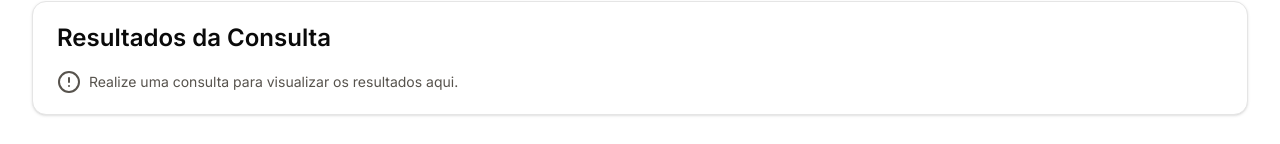
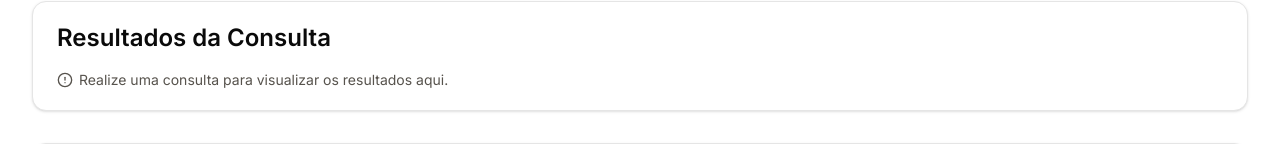
Before and after one commit to RGomes98/MunicipalDebtApp, a React (Vite) app: page / in a window 1280 px wide. Shown: the part 465-609 px from the top of the page. Built offline with nearby package versions, Linux system fonts and the light colour scheme.

Commit message:
style(UI): add visual feedback to 'downloadCSV' button; reduce icons size at 'QueryResult'

```diff
--- a/src/components/QueryResult.tsx
+++ b/src/components/QueryResult.tsx
@@ -5,6 +5,7 @@ import { CheckCircle, CircleAlert, Loader2 } from 'lucide-react';
 import type { FormEntries } from '@/hooks/useFormSubmit';
 import { ComponentProps, Fragment } from 'react';
 import { NotifyDialog } from './NotifyDialog';
+import { toast } from 'sonner';
 
 type QueryResult = {
   isLoading: boolean;
@@ -32,13 +33,14 @@ function downloadCSV({ fileName, fileBlob }: { fileName: string; fileBlob: Blob
   link.click();
   document.body.removeChild(link);
   URL.revokeObjectURL(link.href);
+  toast.success('Relatório gerado com êxito.');
 }
 
 export function QueryResult({ isLoading, formEntries, queryResult, dialogState }: QueryResult) {
   if (isLoading) {
     return (
       <p className='-mt-2 flex items-center text-sm text-stone-600'>
-        <Loader2 className='mr-2 size-6 animate-spin stroke-stone-600' />
+        <Loader2 className='mr-1.5 size-4 animate-spin stroke-stone-600' />
         Buscando resultados, por favor, aguarde.
       </p>
     );
@@ -47,7 +49,7 @@ export function QueryResult({ isLoading, formEntries, queryResult, dialogState }
   if (!formEntries) {
     return (
       <p className='-mt-2 flex items-center text-sm text-stone-600'>
-        <CircleAlert className='mr-2 size-6 stroke-stone-600' />
+        <CircleAlert className='mr-1.5 size-4 stroke-stone-600' />
         Realize uma consulta para visualizar os resultados aqui.
       </p>
     );
@@ -56,7 +58,7 @@ export function QueryResult({ isLoading, formEntries, queryResult, dialogState }
   if (!queryResult) {
     return (
       <p className='-mt-2 flex items-center text-sm text-green-600'>
-        <CheckCircle className='mr-2' />
+        <CheckCircle className='mr-1.5 size-4' />
         Nenhuma dívida pendente encontrada.
       </p>
     );
```
